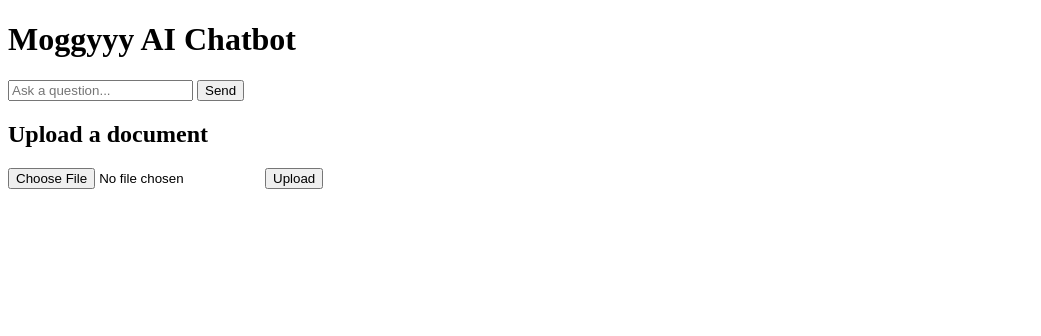
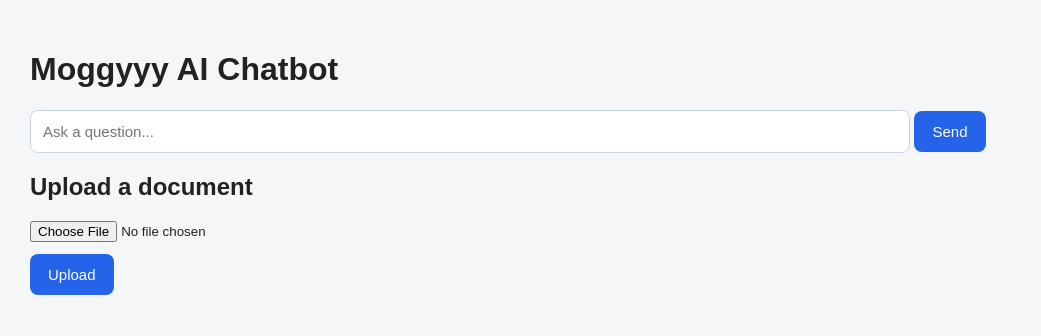
Before and after one commit to moggyyy4u/Rag_Test_GPT, a Flask app: page / in a window 1280 px wide. Shown: the top 336 px of the page, without its empty margins (0-1041 px from the left). Run offline with Flask 3, Linux system fonts and the light colour scheme.

Commit message:
Improve chat UI and add error handling

```diff
--- a/app.py
+++ b/app.py
@@ -76,6 +76,7 @@ Question:
 
 Answer:
 """
+
     response = ollama.chat(
         model ="qwen2.5:3b",
         messages=[
--- a/static/style.css
+++ b/static/style.css
@@ -0,0 +1,118 @@
+
+body {
+    font-family: Arial, sans-serif;
+    background-color: #f4f6f8;
+    color: #222;
+    margin: 0;
+    padding: 30px;
+}
+
+#response {
+    margin-top: 25px;
+}
+
+.answer-section,
+.sources-section {
+    background-color: white;
+    padding: 18px;
+    margin-bottom: 18px;
+    border-radius: 10px;
+    border: 1px solid #e0e4e8;
+}
+
+.answer-section h3,
+.sources-section h3 {
+    margin-top: 0;
+}
+
+.answer-section p {
+    line-height: 1.6;
+}
+
+.source-card {
+    display: flex;
+    justify-content: space-between;
+    align-items: center;
+    gap: 12px;
+    padding: 12px;
+    margin-top: 10px;
+    background-color: #f4f6f8;
+    border-radius: 8px;
+}
+
+.source-card strong {
+    overflow-wrap: anywhere;
+}
+
+.source-card span {
+    flex-shrink: 0;
+    font-size: 13px;
+    color: #555;
+    background-color: #e2e8f0;
+    padding: 5px 8px;
+    border-radius: 6px;
+}
+
+.chat-message {
+    margin-bottom: 25px;
+    padding-bottom: 20px;
+    border-bottom: 1px solid #dfe3e8;
+}
+
+.user-question {
+    background-color: #e8f0fe;
+    padding: 12px 16px;
+    border-radius: 10px;
+    margin-bottom: 15px;
+}
+
+.user-question p {
+    margin-bottom: 0;
+    line-height: 1.5;
+}
+.user-question {
+    max-width: 75%;
+    margin-left: auto;
+}
+
+.answer-section,
+.sources-section {
+    max-width: 90%;
+    margin-right: auto;
+}
+#messageInput {
+    width: 70%;
+    padding: 12px;
+    border: 1px solid #cbd5e1;
+    border-radius: 8px;
+    font-size: 15px;
+    outline: none;
+}
+
+#messageInput:focus {
+    border-color: #2563eb;
+}
+
+button {
+    padding: 12px 18px;
+    background-color: #2563eb;
+    color: white;
+    border: none;
+    border-radius: 8px;
+    cursor: pointer;
+    font-size: 15px;
+}
+
+button:hover {
+    background-color: #1d4ed8;
+}
+#fileInput {
+    margin: 12px 0;
+    display: block;
+}
+
+#uploadResponse {
+    margin-top: 12px;
+    font-size: 14px;
+    color: #166534;
+}
--- a/templates/index.html
+++ b/templates/index.html
@@ -2,6 +2,7 @@
 <html>
 <head>
     <title>School AI</title>
+    <link rel="stylesheet" href="{{url_for('static',filename='style.css')}}">
 </head>
 
 <body>
@@ -12,7 +13,7 @@
 
     <button onclick="sendMessage()">Send</button>
 
-    <div id="response"></div>
+    <div id="chatHistory"></div>
 
     <script src="{{ url_for('static', filename='script.js') }}"></script>
 
```
Also changed, not shown: static/script.js (+57 -13 lines).
